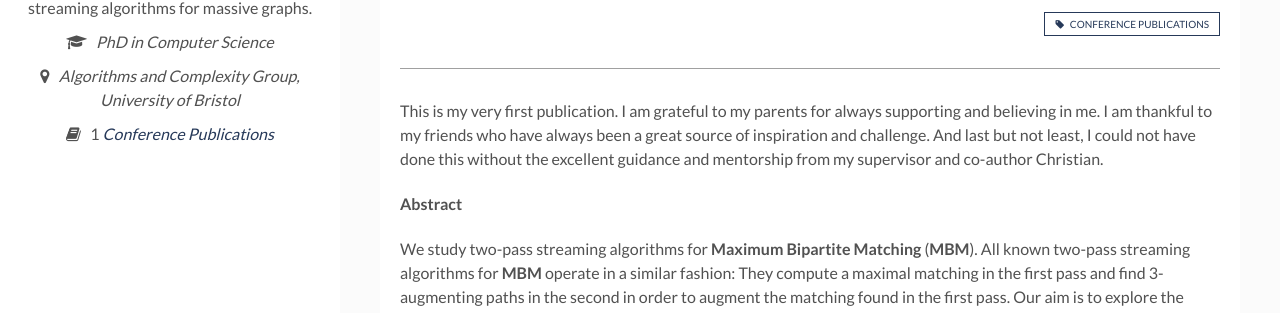
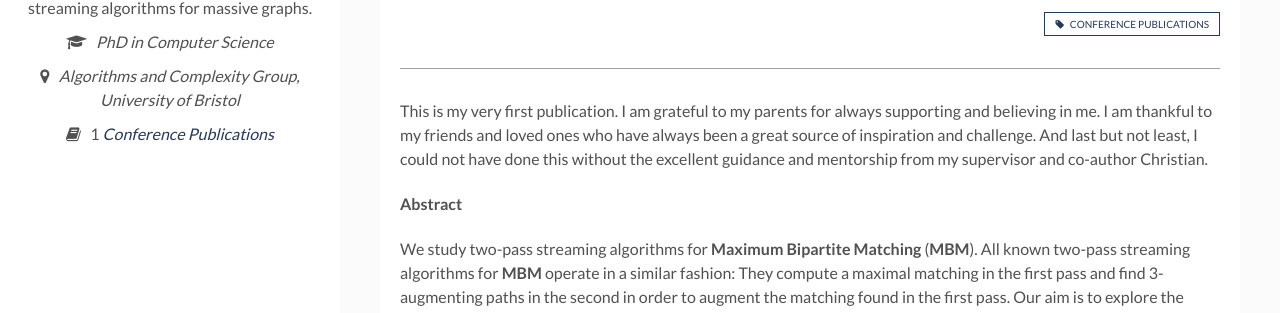
Before and after one commit to kheeran/kheeran.github.io, a Jekyll site: the page built from _posts/2021-06-23-APPROX-2021.markdown, in a window 1280 px wide and 1233 px high. Shown: the part 231-544 px from the top of the window. Built offline with Jekyll 4.4.1, drawn with Linux system fonts in a browser that asks for light colours; formulas are drawn with MathJax 3.

Commit message:
updated APPROX post"

```diff
--- a/_posts/2021-06-23-APPROX-2021.markdown
+++ b/_posts/2021-06-23-APPROX-2021.markdown
@@ -13,7 +13,7 @@ publication: https://www.dagstuhl.de/dagpub/approx_random21/getFile.php?session_
 video: https://www.youtube.com/watch?v=0OwsPy4B3Rc
 ---
 
-This is my very first publication. I am grateful to my parents for always supporting and believing in me. I am thankful to my friends who have always been a great source of inspiration and challenge. And last but not least, I could not have done this without the excellent guidance and mentorship from my supervisor and co-author Christian.
+This is my very first publication. I am grateful to my parents for always supporting and believing in me. I am thankful to my friends and loved ones who have always been a great source of inspiration and challenge. And last but not least, I could not have done this without the excellent guidance and mentorship from my supervisor and co-author Christian.
 
 #### Abstract
 
```
